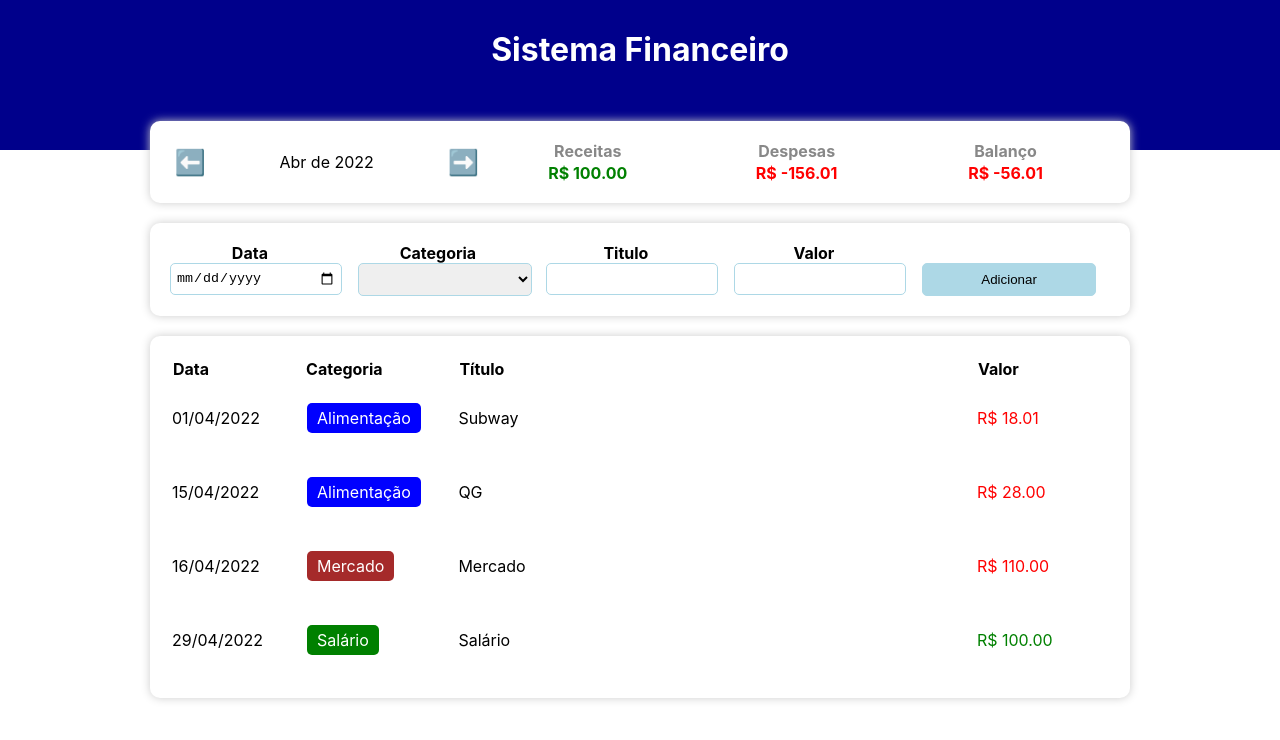
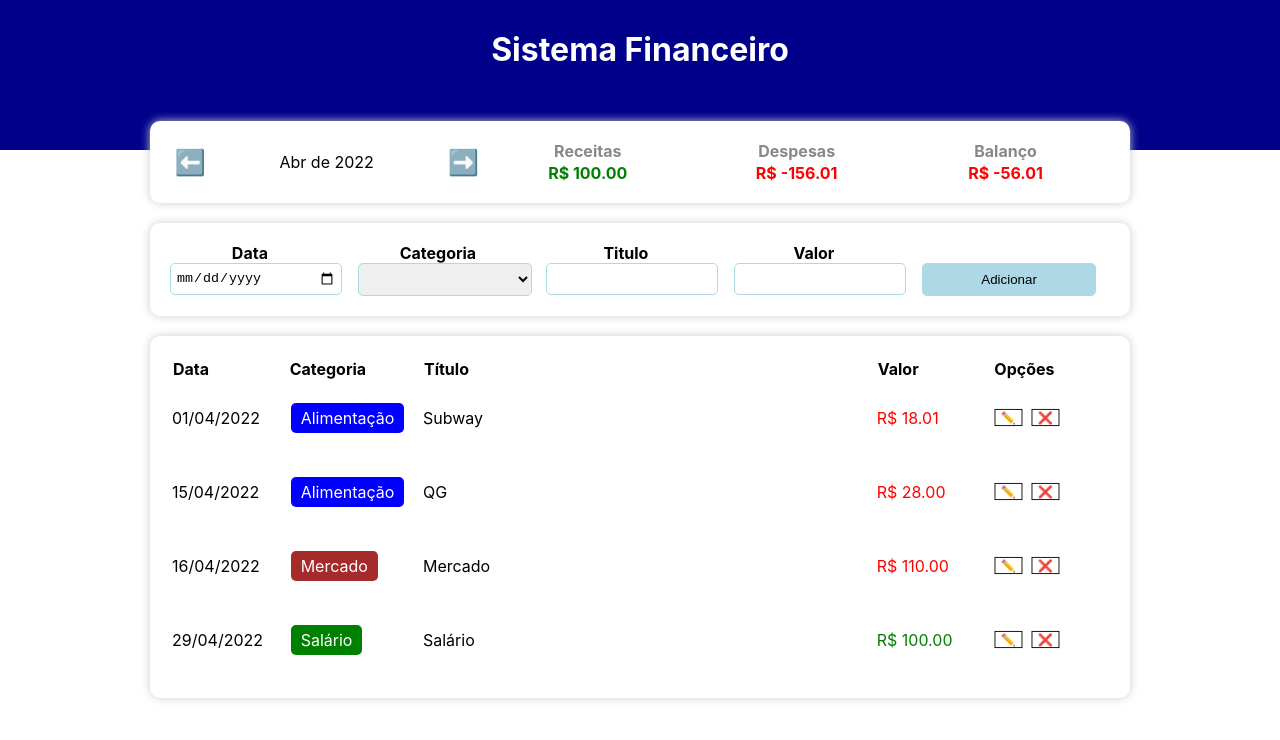
Before and after one commit to orloke/App-Gastos, a React (Create React App) app: page / in a window 1280 px wide. Shown: the top 740 px of the page. Built offline with nearby package versions, Linux system fonts and the light colour scheme.

Commit message:
adicionando parte do deletar

```diff
--- a/src/App.tsx
+++ b/src/App.tsx
@@ -47,6 +47,15 @@ const App = () =>{
     setList(newArray)
   }
 
+  const deletList = () =>{
+    let b = list.map(item=>item).filter(item=>item.id!==0)
+    setList(b)
+  }
+
+  let b = list.map(item=>item).filter(item=>item.id!==3)
+
+
+
 
 
   return(
@@ -57,7 +66,7 @@ const App = () =>{
       <C.Body>
         <InfoArea currentMonth = {currentMonth} changeM = {changeMonth} list={filterlist} income= {income} expense = {expense}/>
 
-        <AddArea add = {newList}/>
+        <AddArea add = {newList} indexList = {list.length}/>
         <TableArea list={filterlist}/>
       </C.Body>
     </C.Container>
--- a/src/components/AddArea/index.tsx
+++ b/src/components/AddArea/index.tsx
@@ -5,10 +5,11 @@ import { newData } from '../../helpers/dataFilter';
 import {Item} from '../../types/Item'
 
 type Prop={
-    add: (newItem:Item)=>void
+    add: (newItem:Item)=>void,
+    indexList: number
 }
 
-export const AddArea = ({add}:Prop) =>{
+export const AddArea = ({add,indexList}:Prop) =>{
 
     let categoryKeys: string[] = Object.keys(categories);
 
@@ -19,17 +20,17 @@ export const AddArea = ({add}:Prop) =>{
 
     const addNewItem = () =>{
         add({
+            id: indexList,
             date: newData(inputData),
             category: inputCategoria,
             title: inputTitle,
             value: inputPrice
         })
-        console.log({
-            date: newData(inputData),
-            category: inputCategoria,
-            title: inputTitle,
-            value: inputPrice
-        });
+
+        setInputTitle('')
+        setInputData('')
+        setInputPrice(0)
+        setInputCategoria('')
 
     }
 
--- a/src/components/TableArea/index.tsx
+++ b/src/components/TableArea/index.tsx
@@ -3,7 +3,8 @@ import * as C from './styles'
 import {TableItem} from '../TableItem/index'
 
 type Props = {
-    list: Item[]
+    list: Item[],
+
 }
 
 export const TableArea = ({list}:Props) =>{
@@ -15,11 +16,12 @@ export const TableArea = ({list}:Props) =>{
                     <C.TableHeadColumn width = {100}>Categoria</C.TableHeadColumn>
                     <C.TableHeadColumn width = {400}>Título</C.TableHeadColumn>
                     <C.TableHeadColumn width = {100}>Valor</C.TableHeadColumn>
+                    <C.TableHeadColumn width = {100}>Opções</C.TableHeadColumn>
                 </tr>
             </thead>
             <tbody>
                 {list.map((item, index)=>(
-                    <TableItem key={index} item={item}/>
+                    <TableItem key={index} item={item} d = {item.id}/>
                 ))}
             </tbody>
         </C.Table>
--- a/src/components/TableItem/index.tsx
+++ b/src/components/TableItem/index.tsx
@@ -5,10 +5,16 @@ import { categories } from '../../data/categories'
 
 
 type Props = {
-    item: Item
+    item: Item,
+    d: number
 }
 
-export const TableItem = ({item}: Props) =>{
+export const TableItem = ({item,d}: Props) =>{
+
+    const deleteItem = () =>{
+        alert(d)
+    }
+
     return(
         <C.TableLine>
             <C.TableColomun>{dataFormat(item.date)}</C.TableColomun>
@@ -23,6 +29,12 @@ export const TableItem = ({item}: Props) =>{
                     R$ {item.value.toFixed(2)}
                 </C.Value>
             </C.TableColomun>
+            <C.TableColomun>
+                <C.Option >
+                    <C.Button onClick={()=> alert(item.title)}>✏️</C.Button>
+                    <C.Button onClick={deleteItem} >❌</C.Button>
+                </C.Option>
+            </C.TableColomun>
         </C.TableLine>
 
     )
--- a/src/components/TableItem/style.ts
+++ b/src/components/TableItem/style.ts
@@ -15,5 +15,26 @@ export const Category = styled.td<{color:string}>`
 `
 
 export const Value = styled.p<{colorText?: boolean}>`
-    color: ${props => props.colorText ? `red`:'green'}
+    color: ${props => props.colorText ? `red`:'green'};
+
 `
+
+export const Option = styled.p<{colorText?: boolean}>`
+    color: ${props => props.colorText ? `red`:'green'};
+    display: flex;
+
+`
+
+export const Button = styled.button`
+    display: flex;
+    margin-right: 5%;
+    background-color: #fff;
+    border: 1px solid;
+    cursor: pointer;
+    transform: scale(0.9);
+
+    &:hover{
+        transform: scale(1);
+    }
+
+`
--- a/src/data/items.ts
+++ b/src/data/items.ts
@@ -1,10 +1,10 @@
 import {Item} from '../types/Item'
 
 export const items: Item[] = [
-    {date: new Date(2022, 4, 1), category: 'food', title: 'Subway', value: 18.01},
-    {date: new Date(2022, 4, 15), category: 'food', title: 'QG', value: 28.00},
-    {date: new Date(2022, 4, 16), category: 'market', title: 'Mercado', value: 110.00},
-    {date: new Date(2022, 4, 29), category: 'salary', title: 'Salário', value: 100.00},
-    {date: new Date(2022, 5, 3), category: 'salary', title: 'Salário', value: 2000.00},
-    {date: new Date(2022, 5, 16), category: 'market', title: 'Mercado', value: 110.00},
+    {id: 0, date: new Date(2022, 4, 1), category: 'food', title: 'Subway', value: 18.01},
+    {id: 1, date: new Date(2022, 4, 15), category: 'food', title: 'QG', value: 28.00},
+    {id: 2, date: new Date(2022, 4, 16), category: 'market', title: 'Mercado', value: 110.00},
+    {id: 3, date: new Date(2022, 4, 29), category: 'salary', title: 'Salário', value: 100.00},
+    {id: 4, date: new Date(2022, 5, 3), category: 'salary', title: 'Salário', value: 2000.00},
+    {id: 5, date: new Date(2022, 5, 16), category: 'market', title: 'Mercado', value: 110.00},
 ]
--- a/src/types/Item.ts
+++ b/src/types/Item.ts
@@ -1,4 +1,5 @@
 export type Item = {
+    id: number,
     date: Date, //se der errado mudar para ';'
     category: string,
     title: string,
```
